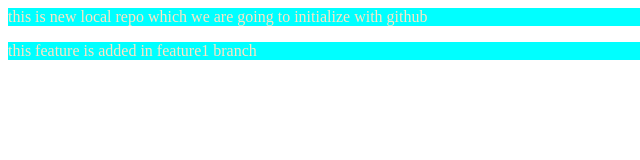
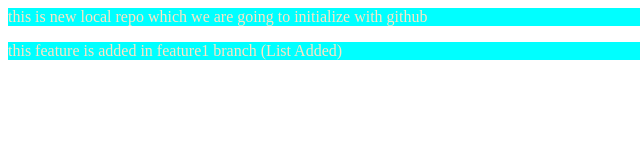
Before and after one commit to Dipalii20/local_repo, a plain HTML site: page index.html in a window 1280 px wide. Shown: the full height of the page, 0-640 px from the left. Drawn offline with Linux system fonts and the light colour scheme.

```diff
--- a/index.html
+++ b/index.html
@@ -1,3 +1,3 @@
 <link rel="stylesheet" href="style.css">
 <p>this is new local repo which we are going to initialize with github</p>
-<p>this feature is added in feature1 branch</p>
+<p>this feature is added in feature1 branch (List Added)</p>
```
